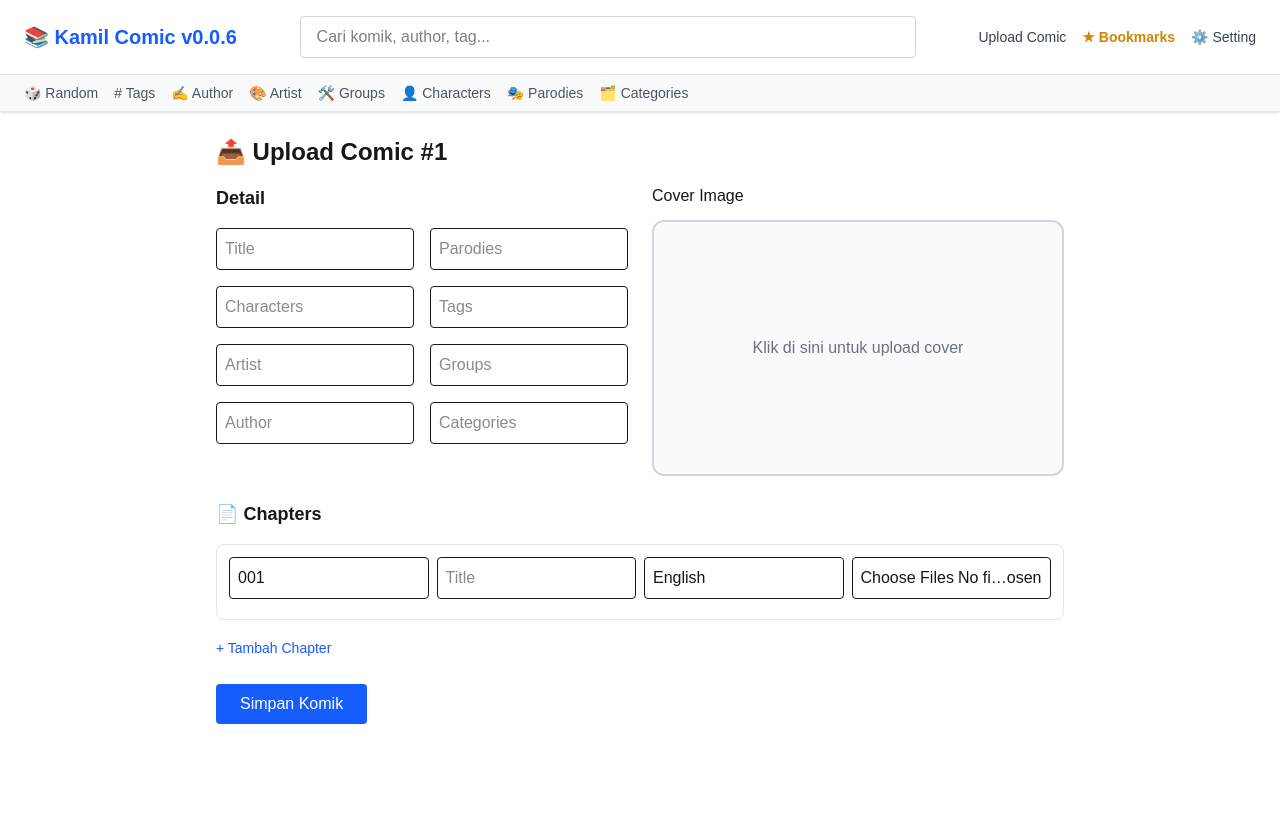
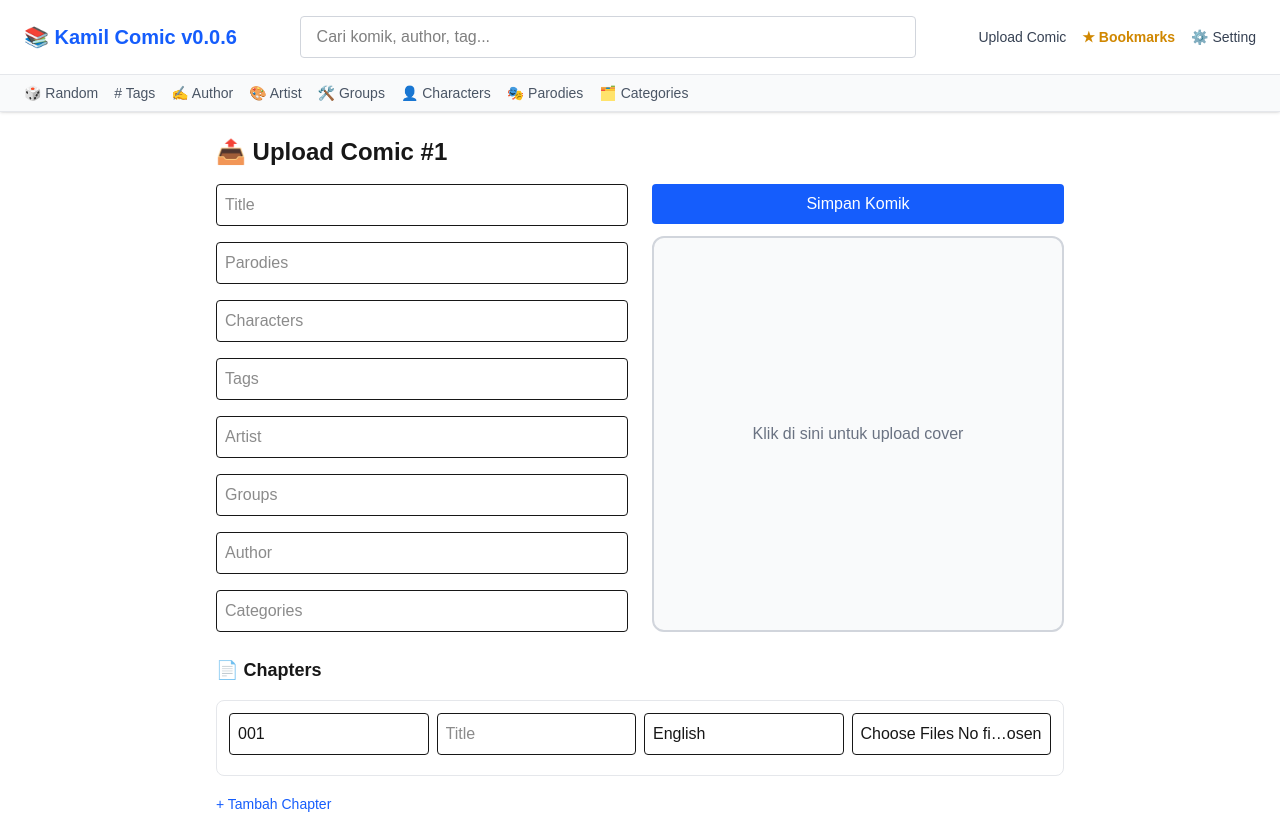
Before and after one commit to lenovix/kamilcomic, a Next.js app: page /upload in a window 1280 px wide. Before the commit the page ends 800 px from the top, so only its background shows below. Built offline with nearby package versions, Linux system fonts and the light colour scheme.

Commit message:
update layout

```diff
--- a/pages/upload.tsx
+++ b/pages/upload.tsx
@@ -314,9 +314,7 @@ export default function UploadComicPage({ defaultSlug }: UploadComicPageProps) {
           <div className="grid grid-cols-1 md:grid-cols-2 gap-6">
             {/* DETAIL (kiri) */}
             <div className="space-y-4">
-              <h2 className="font-semibold text-lg">Detail</h2>
-
-              <div className="grid grid-cols-1 md:grid-cols-2 gap-4">
+              <div className="grid gap-4">
                 {[
                   { name: "title", placeholder: "Title" },
                   { name: "parodies", placeholder: "Parodies" },
@@ -342,11 +340,18 @@ export default function UploadComicPage({ defaultSlug }: UploadComicPageProps) {
             {/* COVER (kanan) - memanjang ke bawah */}
             <div className="flex flex-col items-center space-y-3">
               <div className="flex justify-between w-full items-center">
-                <label className="block font-medium">Cover Image</label>
+                {/* Submit */}
+                <button
+                  onClick={handleOpenDialog}
+                  type="submit"
+                  className="bg-blue-600 text-white w-full py-2 rounded hover:bg-blue-700 transition"
+                >
+                  Simpan Komik
+                </button>
               </div>
 
               <div
-                className=" w-full max-h-64 aspect-[2/3] border-2 border-gray-300 rounded-xl bg-gray-50 flex items-center justify-center cursor-pointer hover:bg-gray-100 transition relative"
+                className=" w-full h-99 aspect-[2/3] border-2 border-gray-300 rounded-xl bg-gray-50 flex items-center justify-center cursor-pointer hover:bg-gray-100 transition relative"
                 onClick={() => setCoverDialogOpen(true)}
               >
                 {comicData.cover ? (
@@ -466,15 +471,6 @@ export default function UploadComicPage({ defaultSlug }: UploadComicPageProps) {
               + Tambah Chapter
             </button>
           </div>
-
-          {/* Submit */}
-          <button
-            onClick={handleOpenDialog}
-            type="submit"
-            className="bg-blue-600 text-white px-6 py-2 rounded hover:bg-blue-700 transition"
-          >
-            Simpan Komik
-          </button>
         </form>
       </main>
 
```
